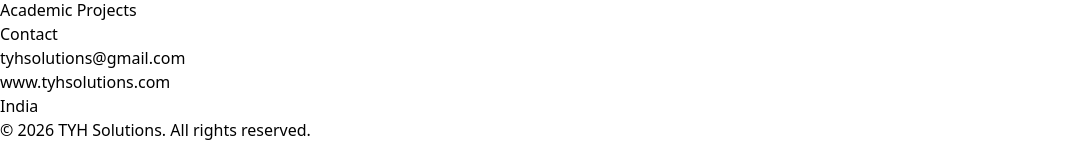
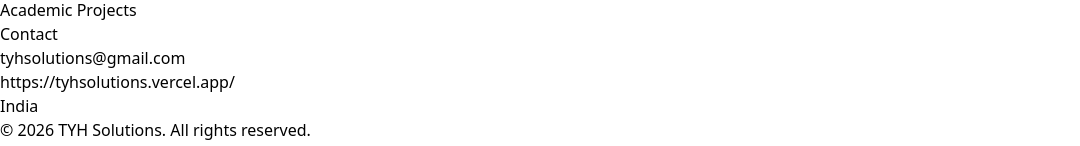
Before and after one commit to tyhsolutions-glitch/TYH_SOLUTIONS_OFFICIAL, a React (Vite) app: page / in a window 1280 px wide. Shown: the part 3693-3839 px from the top of the page, without its empty margins (0-1080 px from the left). Built offline with nearby package versions, Linux system fonts and the light colour scheme.

Commit message:
Update Footer.tsx

```diff
--- a/src/components/Footer/Footer.tsx
+++ b/src/components/Footer/Footer.tsx
@@ -45,7 +45,7 @@
             <h4 className="font-semibold text-[#f0810e] text-sm mb-4">Contact</h4>
             <ul className="space-y-2.5 text-slate-500 text-white text-xs">
               <li>tyhsolutions@gmail.com</li>
-              <li>www.tyhsolutions.com</li>
+              <li>https://tyhsolutions.vercel.app/</li>
               <li>India</li>
             </ul>
           </div>
```
